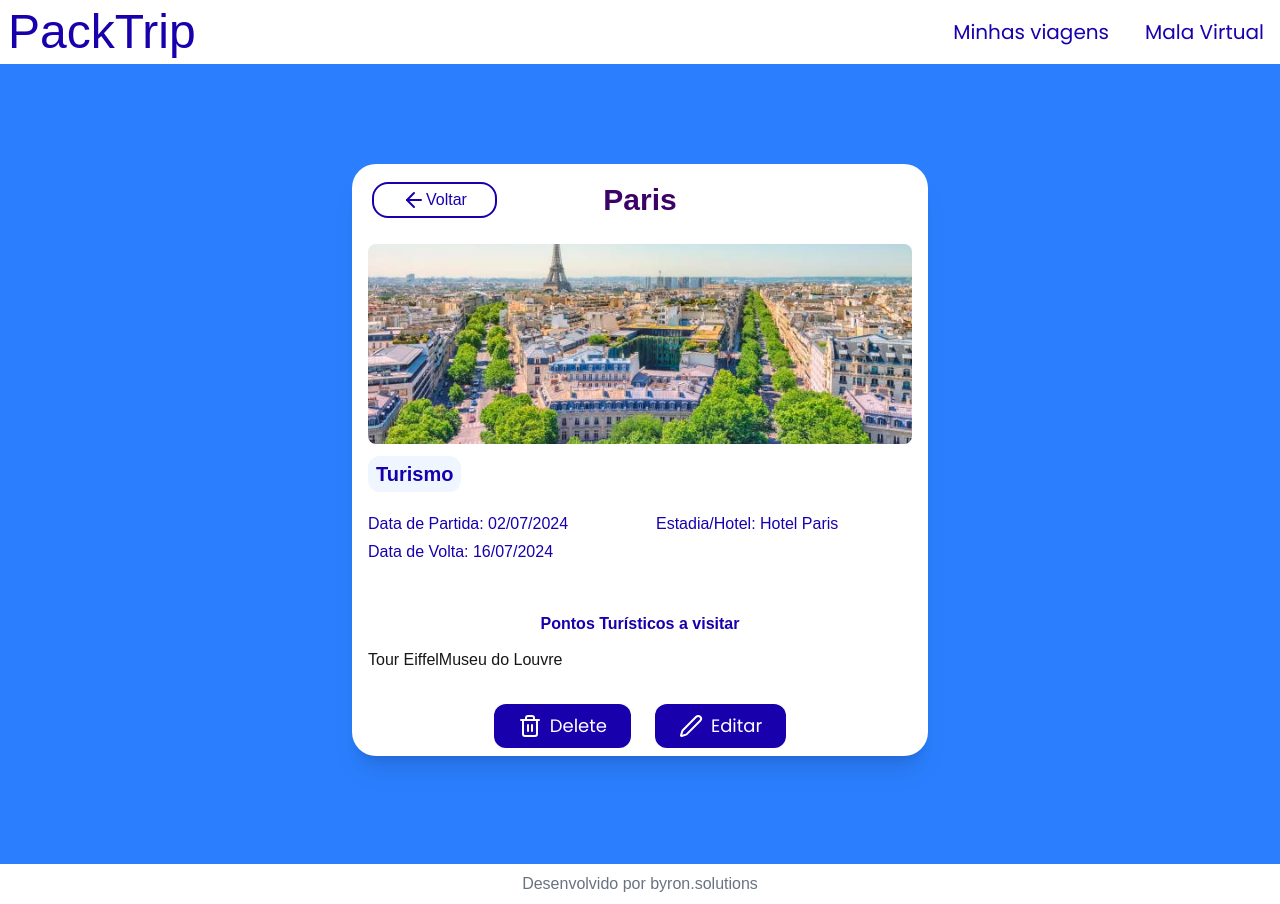
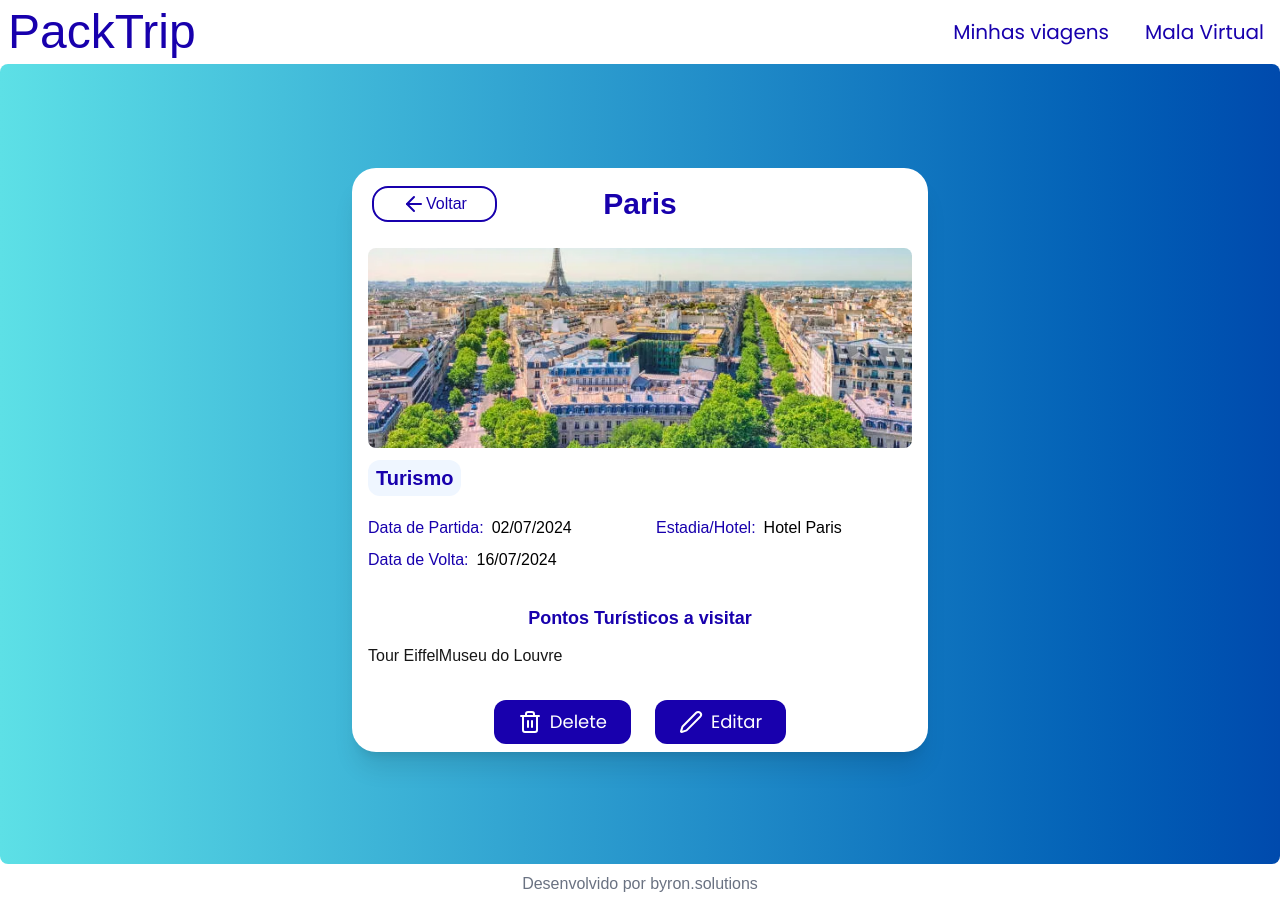
Before and after one commit to rafa-lsc/packtrip, a Next.js app: page /viagemComplete/1 in a window 1280 px wide. Built offline with nearby package versions, Linux system fonts and the light colour scheme; a web font is replaced by a local one.

Commit message:
fix: mudancas no css da pagina viagens e da viagnesComplete

```diff
--- a/src/app/viagemComplete/[id]/page.tsx
+++ b/src/app/viagemComplete/[id]/page.tsx
@@ -25,13 +25,13 @@ export default function ViagemCompletePage({ params}: ViagemCompletePageProps) {
   }
 
     return (
-        <div className="min-h-screen bg-blue-500 flex items-center justify-center p-4">
+        <div className="min-h-screen bg-gradient-to-r from-[#5de0e6] to-[#004aad] p-5 rounded-lg flex items-center justify-center h-screen overflow-hidden ">
             <div className="bg-white rounded-3xl shadow-xl  w-full max-w-xl mb-4 mt-2">
 
                 <div>
                     <div className="grid grid-cols-2 relative w-full h-18">
                         <button className="absolute left-5 top-1/2 -translate-y-1/2 border-2 pl-7 pr-7 pb-1 pt-1 text-primary rounded-2xl flex hover:bg-purple-100 transition-colors "> <ArrowLeft/> Voltar</button>
-                        <h1 className="absolute left-1/2 top-1/2 -translate-x-1/2 -translate-y-1/2 font-bold text-3xl text-purple-950 ">{viagemdata.destination}</h1>
+                        <h1 className="absolute left-1/2 top-1/2 -translate-x-1/2 -translate-y-1/2 font-bold text-3xl text-primary ">{viagemdata.destination}</h1>
                     </div>
                 </div>
 
@@ -51,14 +51,24 @@ export default function ViagemCompletePage({ params}: ViagemCompletePageProps) {
                     </div>
 
                     <div className="ml-4 mt-5 grid grid-cols-2 gap-4 text-primary">
-                        <div className="">
-                        <h3 className="mb-1">Data de Partida: {viagemdata.date_in}</h3>
-                        <h3>Data de Volta: {viagemdata.date_out}</h3>
+                        <div>
+                        <div className="flex flex-row mb-1 gap-2">
+                        <h3 className="mb-1">Data de Partida:</h3>
+                        <h3 className="text-black">{viagemdata.date_in}</h3>
                         </div>
-                        <h3>Estadia/Hotel: {viagemdata.staying}</h3>
+                        <div className="flex flex-row mb-1 gap-2">
+                        <h3 className="mb-1">Data de Volta:</h3>
+                        <h3 className="text-black">{viagemdata.date_out}</h3>
+                        </div>
+                        </div>
+
+                         <div className="flex flex-row mb-1 gap-2">
+                        <h3 className="mb-1">Estadia/Hotel:</h3>
+                        <h3 className="text-black">{viagemdata.staying}</h3>
+                        </div>
                     </div>
 
-                    <h3 className=" flex justify-center font-bold mt-12 text-primary text-bold">Pontos Turísticos a visitar</h3>
+                    <h3 className=" flex justify-center font-bold mt-6 text-primary text-bold text-lg">Pontos Turísticos a visitar</h3>
                     <h3 className="ml-4 mt-3 mb-6 ">{viagemdata.touristic}</h3>
 
                     <div className=" flex justify-center p-2 gap-6">
--- a/src/app/viagens/page.tsx
+++ b/src/app/viagens/page.tsx
@@ -23,8 +23,8 @@ export default function MinhasViagensPage() {
                 > <Plus/> Cadastrar Viagem</button>
             </div>
             {/*Cards das viagens */}
-            <div className="flex justify-center bg-blue-500 p-5 rounded-lg shadow-md px-4 sm:px-8 md:px-12 xl:px-32 ">
-                <div className=" grid grid-cols-1 md:grid-cols-2 lg:grid-cols-3 gap-6">
+            <div className="flex justify-center bg-gradient-to-r from-[#5de0e6] to-[#004aad] p-5 rounded-lg shadow-md px-4 sm:px-8 md:px-12 xl:px-32 ">
+                <div className=" grid grid-cols-1 md:grid-cols-2 lg:grid-cols-3 gap-6 ">
                     {viagensdatas.map((viagemdata) => (
                         <ViagensCard key={viagemdata.id} viagemdata={viagemdata} />
                     ))}
```
